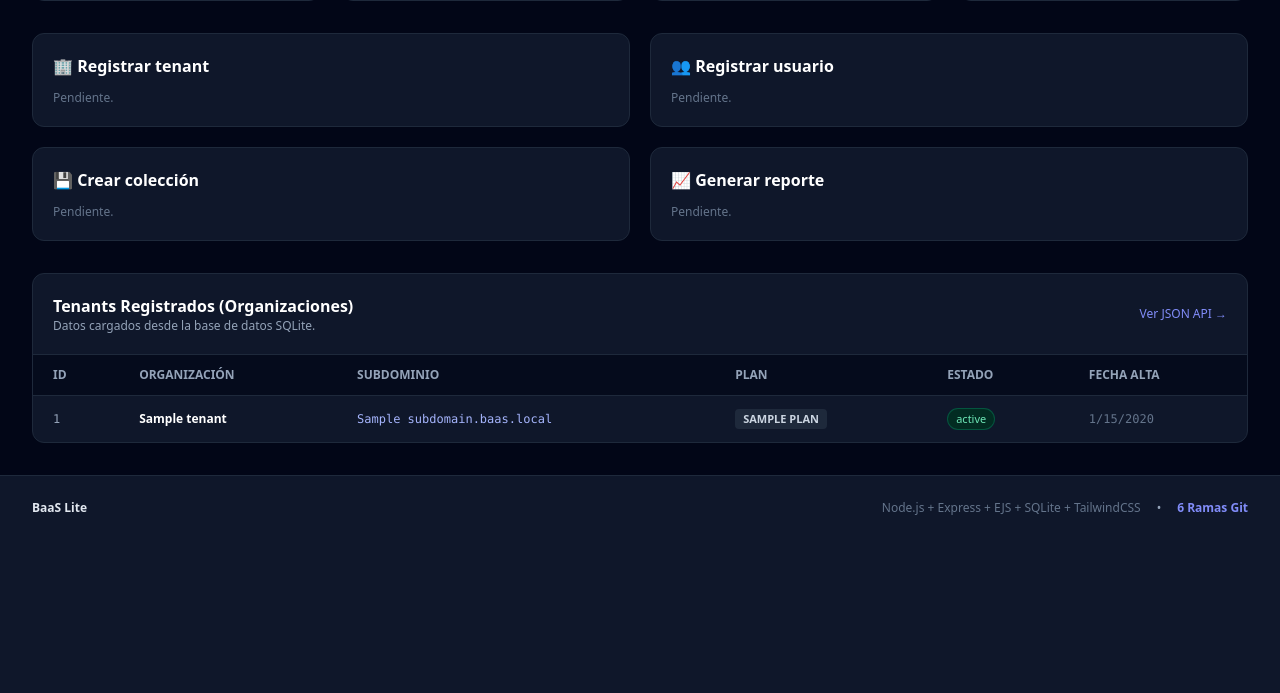
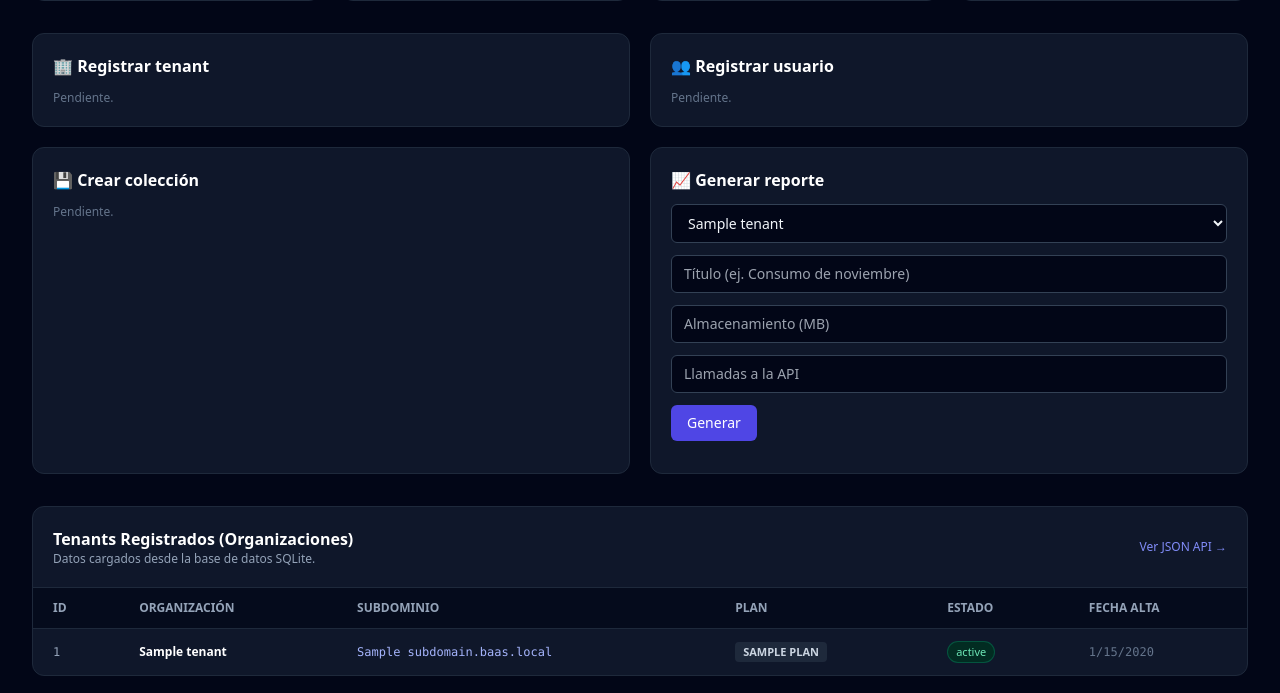
Before and after one commit to juliopdev/UTP-herramientas_de_desarrollo, a Node server app: template views/index.ejs in a window 1280 px wide. Shown: the part 495-1188 px from the top of the page. Before the commit the page ends 1010 px from the top, so only its background shows below. Run offline with Node 20, Linux system fonts and the light colour scheme; the template is opened without the code that fills it: most values are stand-ins (such as "Sample title", 1, 10 or a date in 2020); some libraries are stand-ins or nearby versions.

Commit message:
feat(reports): agrega formulario de generacion de reportes al panel (#36)

```diff
--- a/views/partials/form-reports.ejs
+++ b/views/partials/form-reports.ejs
@@ -1,5 +1,15 @@
-<!-- Formulario de Reportes: lo completa Geanpier Meza en su issue de mejora -->
-<div class="tarjeta">
+<!-- Formulario de Reportes (Geanpier Meza) -->
+<form data-api="/api/reports/generate" class="tarjeta">
   <h2 class="text-base font-bold text-white">📈 Generar reporte</h2>
-  <p class="text-xs text-slate-500">Pendiente.</p>
-</div>
+  <select name="tenantId" class="campo">
+    <% tenants.forEach(t => { %><option value="<%= t.id %>"><%= t.name %></option><% }) %>
+  </select>
+  <input name="title" required placeholder="Título (ej. Consumo de noviembre)" class="campo">
+  <input name="storageMb" type="number" min="0" step="0.1" required placeholder="Almacenamiento (MB)" class="campo">
+  <input name="apiCalls" type="number" min="0" step="1" required placeholder="Llamadas a la API" class="campo">
+  <button class="boton">Generar</button>
+  <p data-msg class="text-xs text-rose-400"></p>
+  <ul class="text-xs text-slate-400 space-y-1">
+    <% reports.slice(-5).forEach(r => { %><li><%= r.title %> · <%= r.storageMb %> MB · <%= r.apiCalls %> llamadas</li><% }) %>
+  </ul>
+</form>
```
